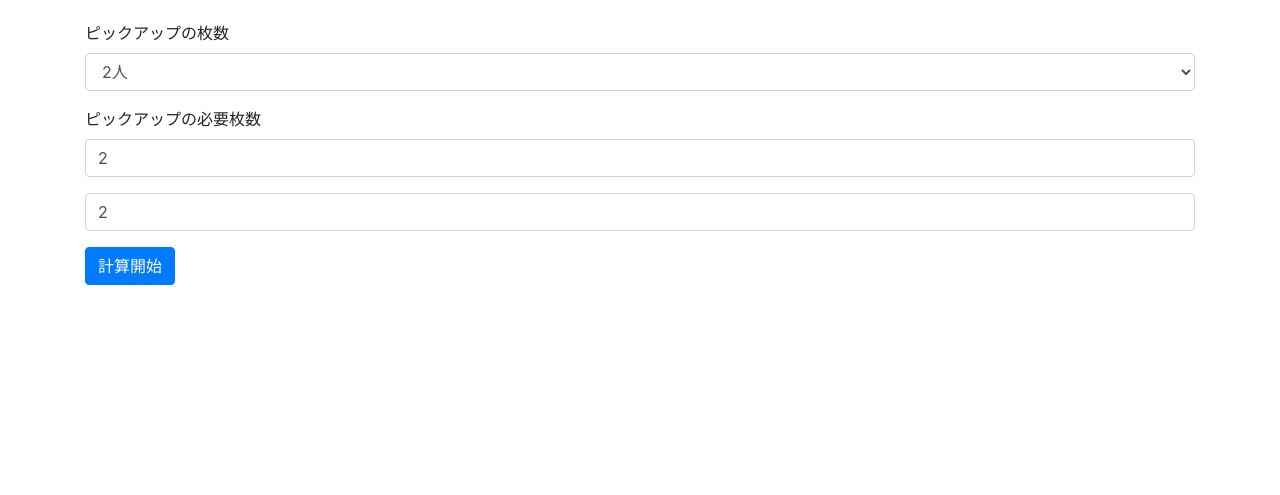
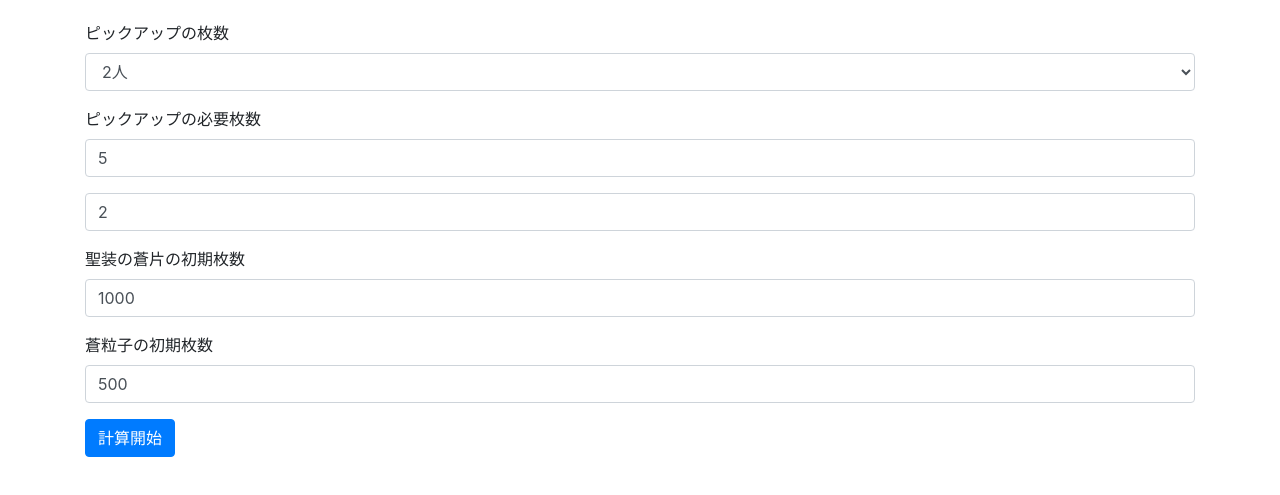
Before and after one commit to YSRKEN/iris-gacha-simulator, a Gatsby site: page / in a window 1280 px wide. Shown: the part 67-562 px from the top of the page. Built offline with nearby package versions, Linux system fonts and the light colour scheme; Gatsby itself is replaced by a stand-in of ours.

Commit message:
[add] 入力フォームに記述を追加

```diff
--- a/src/components/ConfigForm.tsx
+++ b/src/components/ConfigForm.tsx
@@ -1,19 +1,23 @@
 import * as React from 'react'
 import { Button, Form } from 'react-bootstrap';
 
-type ConfigFormProps1 = {
-  pickupCount: '1';
-  leastCardCount: string;
+type ConfigFormPropsBase = {
+  firstPieceCount: string;
+  firstParticleCount: string;
   startSimulation: () => void;
 }
 
-type ConfigFormProps2 = {
+type OnePickupProps = {
+  pickupCount: '1';
+  leastCardCount: string;
+}
+
+type TwoPickupProps = {
   pickupCount: '2';
   leastCardCount: [string, string];
-  startSimulation: () => void;
 }
 
-type ConfigFormProps = ConfigFormProps1 | ConfigFormProps2;
+type ConfigFormProps = ConfigFormPropsBase & (OnePickupProps | TwoPickupProps);
 
 const ConfigForm: React.FC<ConfigFormProps> = (props) => <Form>
   <Form.Group>
@@ -35,6 +39,14 @@ const ConfigForm: React.FC<ConfigFormProps> = (props) => <Form>
         <Form.Control value={props.leastCardCount[1]} />
       </Form.Group>
   }
+  <Form.Group>
+    <Form.Label>聖装の蒼片の初期枚数</Form.Label>
+    <Form.Control value={props.firstPieceCount} />
+  </Form.Group>
+  <Form.Group>
+    <Form.Label>蒼粒子の初期枚数</Form.Label>
+    <Form.Control value={props.firstParticleCount} />
+  </Form.Group>
   <Button onClick={props.startSimulation}>計算開始</Button>
 </Form>;
 
--- a/src/pages/index.tsx
+++ b/src/pages/index.tsx
@@ -17,7 +17,9 @@ const IndexPage: React.FC = () =>
         <Col>
           <ConfigForm
             pickupCount="2"
-            leastCardCount={["2", "2"]}
+            leastCardCount={["5", "2"]}
+            firstPieceCount="1000"
+            firstParticleCount="500"
             startSimulation={() => {
               window.alert('start!');
             }} />
```
